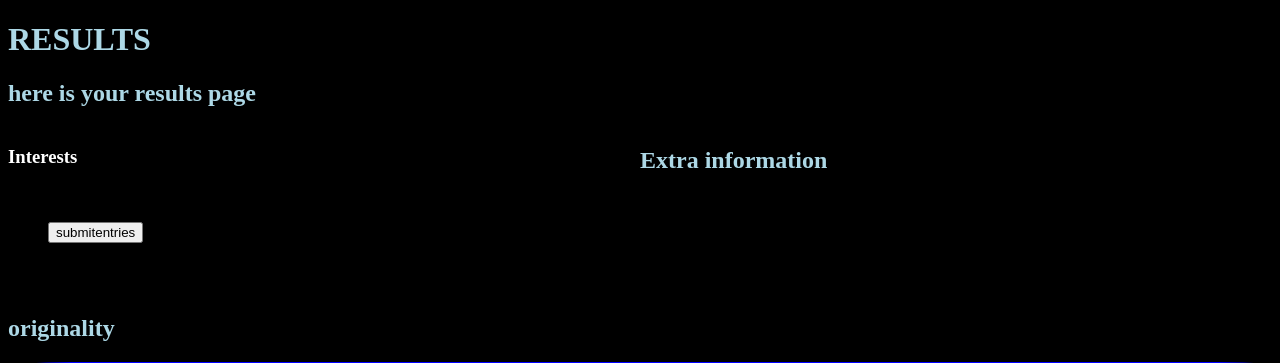
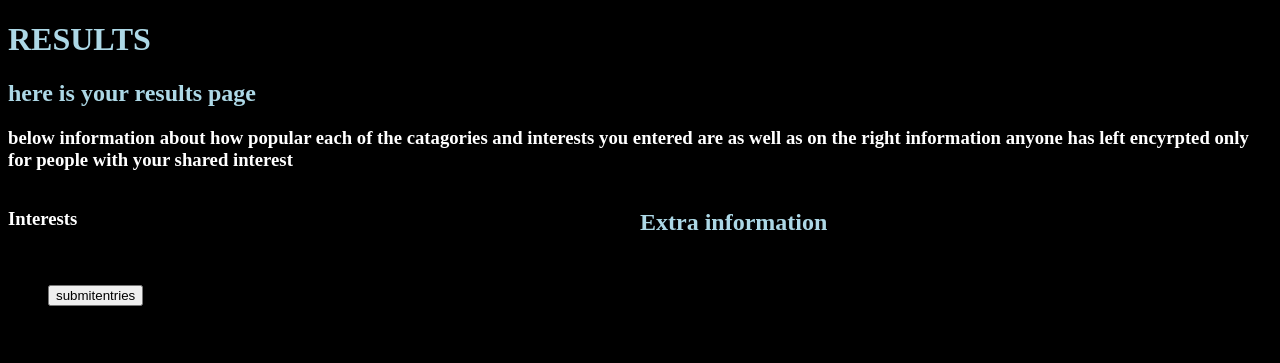
Before and after one commit to 1PaddyBoy/FLASK-CS-Project-2024-2, a Flask app: page /results in a window 1280 px wide. Shown: the top 363 px of the page. Run offline with Flask 3, Linux system fonts and the light colour scheme; parts of the project's set-up code (start-up, migrations or seed data) failed here and were passed over.

Commit message:
12-12-24 fixes

```diff
--- a/flaskr/app.py
+++ b/flaskr/app.py
@@ -38,7 +38,7 @@ def hello():
 				for b in range(len(text[a])):
 					printdev('textarea' + str(extrahelpers.alphabet[a]) + str(b + 1))
 					printdev(request.form.get('textarea' + str(extrahelpers.alphabet[a]) + str(b + 1)))
-					text[a][b] = request.form.get('textarea' + str(extrahelpers.alphabet[a]) + str(b + 1))
+					text[a][b] = request.form.get('textarea' + str(extrahelpers.alphabet[a]) + str(b + 1)).lower()
 			printdev(text)
 			removers = []
 			for a in text:
@@ -101,6 +101,9 @@ def results():
 	other = z[0]
 	people = z[3]
 	peoplefor = z[4]
+	for a in range(len(peoplefor)):
+		peoplefor[a] = (peoplefor[a][1] - peoplefor[a][0],peoplefor[a][1])
+
 	printdev("people:")
 	printdev(people)
 	printdev(peoplefor)
@@ -129,7 +132,10 @@ def results():
 		interestsa.append(a[1])
 	printdev("len = " + str(len(extrahelpers.combination)))
 	printdev("interests = " + str(interestsa))
-	return render_template("results.html",name="resultsname", len = len(extrahelpers.combination), combinations = extrahelpers.combination, interests = interestsa, catagories = catagoriesa,extraa = extra, peoplelist = people, popularitylist = peoplefor)
+	extrare = []
+	for a in extra:
+		extrare.append(a[3:len(a) - 2] + "; ")
+	return render_template("results.html",name="resultsname", len = len(extrahelpers.combination), combinations = extrahelpers.combination, interests = interestsa, catagories = catagoriesa,extraa = extrare, peoplelist = people, popularitylist = peoplefor)
 
 
 #api page for the results page, not for viewers really just used for json return
--- a/flaskr/static/data/54a59b9f22b0b80880d8427e548b7c23abd873486e1f035dce9cd697e85175033caa88e6d57bc35efae0b5afd3145f31.csv
+++ b/flaskr/static/data/54a59b9f22b0b80880d8427e548b7c23abd873486e1f035dce9cd697e85175033caa88e6d57bc35efae0b5afd3145f31.csv
@@ -1,6 +1,6 @@
 d063457705d66d6f016e4cdd747db3af8d70ebfd36badd63de6c8ca4a9d8bfb5d874e7fbd750aa804dcaddae7eeef51e,1,b'gAAAAABnU6KAb-hAI8YCaH0obQSnRz5diqZdcXAWzQ38NrK7bl-h5JdeiV9qt4lWDo_Gs84U0rlWrWdj17kjqttKWmsavsBYfQ=='
 
-d063457705d66d6f016e4cdd747db3af8d70ebfd36badd63de6c8ca4a9d8bfb5d874e7fbd750aa804dcaddae7eeef51e,1
+d063457705d66d6f016e4cdd747db3af8d70ebfd36badd63de6c8ca4a9d8bfb5d874e7fbd750aa804dcaddae7eeef51e,2,b'gAAAAABnW5UaRXZx6PfBe6hMDCqgq7N4P8ZElpuoPvlRP_cdQ31ri5LjCHXP8T5ejO4-y1VO8xZUP1_4g9oTa-FE_gLUYrRM_DRkvkeU7S_MhasQQOWaU1JZqYDVYKHOLvZE8yBXDhc1'
 
 d063457705d66d6f016e4cdd747db3af8d70ebfd36badd63de6c8ca4a9d8bfb5d874e7fbd750aa804dcaddae7eeef51e,1
 
--- a/flaskr/templates/results.html
+++ b/flaskr/templates/results.html
@@ -6,6 +6,7 @@
     <div class=page>
       <h1>RESULTS</h1>
       <h2>here is your results page</h2>
+      <h3>below information about how popular each of the catagories and interests you entered are as well as on the right information anyone has left encyrpted only for people with your shared interest</h3>
 
 
       <div class ="row">
@@ -15,9 +16,9 @@
               {% for a in range(0, len)%}
                 <li>{{"favorite " + (catagories[a])|string + " is " + (interests[a])|string }}</li>
 
-                <p>&#9; {{peoplelist[a]}} other people have your interest, this was the {{popularitylist[a][0]}} most popular response out of {{popularitylist[a][1]}} </p>
+                <p>&#9; {{peoplelist[a]}} other people have your interest, this was the {{ popularitylist[a][0]}} most popular response out of {{popularitylist[a][1]}} interests within this catagory</p>
                 <input type="checkbox" id={{ "insert" + a|string }} name={{ "interest" + a|string }} value="check" onclick="dynInput(this); ">
-                <label for = {{ "insert" + a|string }}>add to interst {{a}} ? </label>
+                <label for = {{ "insert" + a|string }}>add to interst {{a + 1}} ? </label>
 
                 <br>
               {%endfor%}
```
